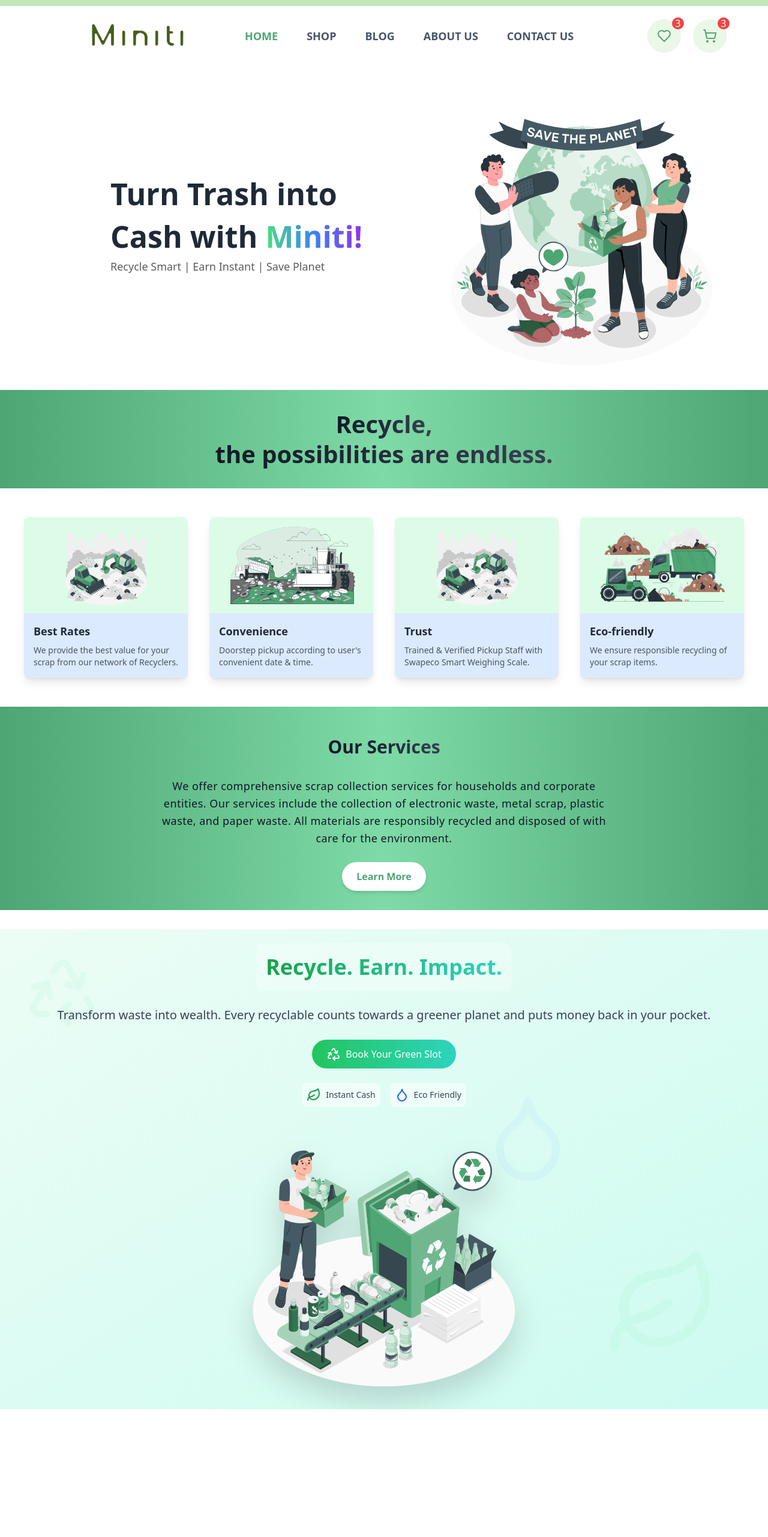
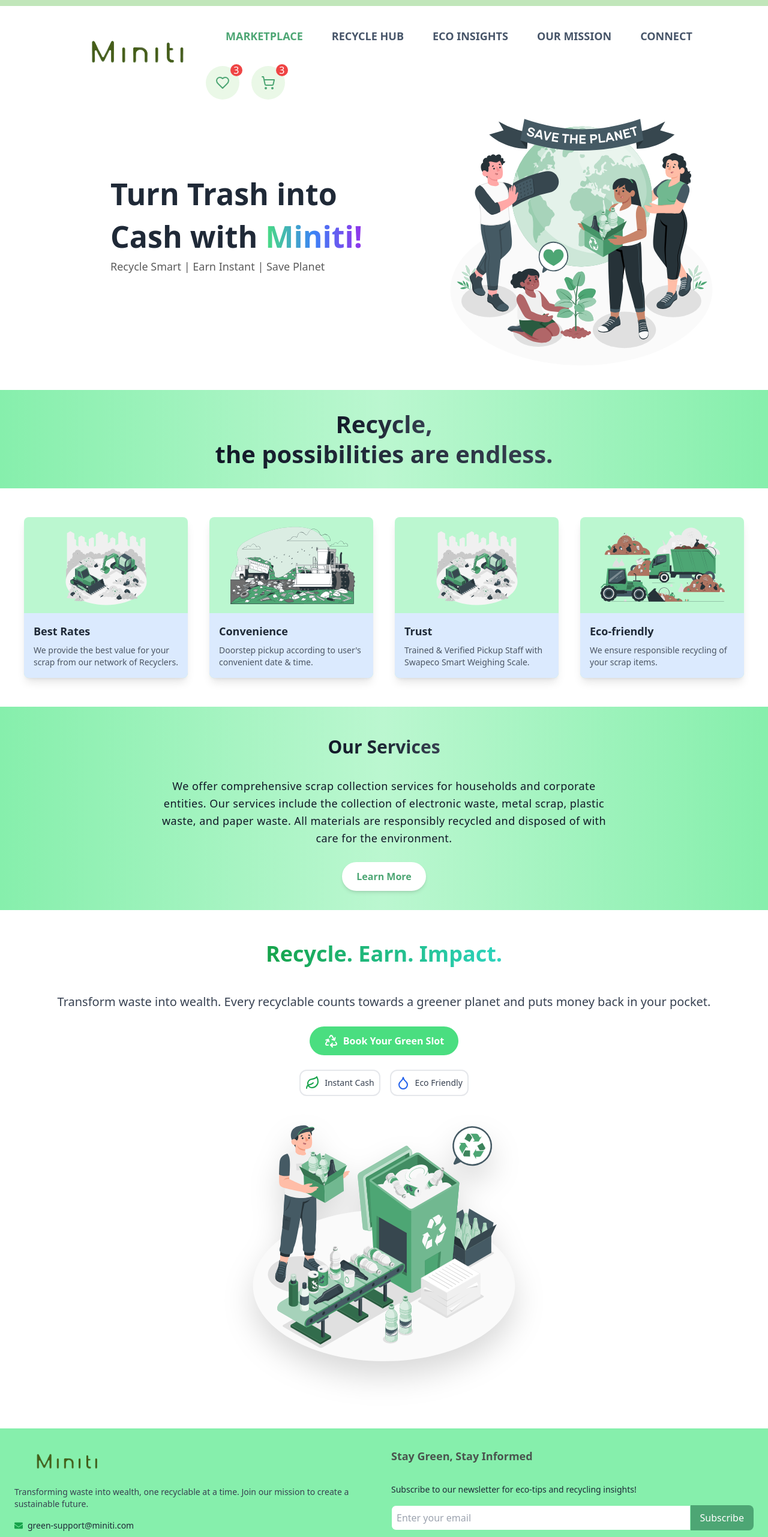
Before and after one commit to Sridhare29/miniti, a React (Create React App) app in the folder miniti/: page / in a window 1280 px wide. Shown: the part 40-2602 px from the top of the page at 60% size. Before the commit the page ends 2389 px from the top, so only its background shows below. Built offline with nearby package versions, Linux system fonts and the light colour scheme.

Commit message:
update fix

```diff
--- a/miniti/src/App.jsx
+++ b/miniti/src/App.jsx
@@ -1,10 +1,12 @@
 import  { BrowserRouter, Route, Routes } from 'react-router-dom'
 import Home from './pages/Home';
+import NotFound from './pages/NotFound';
 function App() {
   return (
     <BrowserRouter>
     <Routes>
       <Route path='/' element={<Home/>}/>
+      <Route path='/erorr' element={<NotFound/>}/>
     </Routes>
     </BrowserRouter>
   );
--- a/miniti/src/components/Card.jsx
+++ b/miniti/src/components/Card.jsx
@@ -2,7 +2,7 @@
 
 function Card(props) {
   return (
-    <div className="flex flex-col lg:flex-row items-center w-full max-w-sm lg:max-w-md bg-green-100 rounded-lg shadow-lg overflow-hidden transform transition-transform duration-500 hover:scale-105 m-4">
+    <div className="flex flex-col lg:flex-row items-center w-full max-w-sm lg:max-w-md bg-green-200 rounded-lg shadow-lg overflow-hidden transform transition-transform duration-500 hover:scale-105 m-4">
       {/* Image Section */}
       <div className="flex-shrink-0 w-50 h-40 p-2">
         <img
--- a/miniti/src/components/Header.jsx
+++ b/miniti/src/components/Header.jsx
@@ -79,42 +79,39 @@
                 </div>
               {/* navbar topic head [#023336]- dark*/}
               <div className="md:lg:w-full w-9/12">
-              <div className='flex justify-between md-lg:justify-center items-center flex-wrap pl-8 '>
+              <div className='flex justify-between md-lg:justify-center items-center flex-wrap '>
                 <ul className="flex items-center justify-center gap-8 font-bold uppercase text-lg md-lg:hidden h-[100px]">
                     <li>
-                        <Link className={`p-2 block ${pathname === '/' ?  'text-[#4DA674]' : 'text-slate-600' } `}>Home</Link>
+                        <Link className={`p-2 block ${pathname === '/' ?  'text-[#4DA674]' : 'text-slate-600' } `}>Marketplace</Link>
                     </li>
                     <li>
-                        <Link className={`p-2 block ${pathname === '/shop' ?  'text-[#4DA674]' : 'text-slate-600' } `}>Shop</Link>
+                        <Link className={`p-2 block ${pathname === '/shop' ?  'text-[#4DA674]' : 'text-slate-600' } `}>Recycle Hub</Link>
                     </li>
                     <li>
-                       <Link className={`p-2 block ${pathname === '/blog' ?  'text-[#4DA674]' : 'text-slate-600' } `}>Blog</Link>
+                       <Link className={`p-2 block ${pathname === '/blog' ?  'text-[#4DA674]' : 'text-slate-600' } `}>Eco Insights</Link>
                     </li>
                     <li>
-                        <Link className={`p-2 block ${pathname === '/about' ?  'text-[#4DA674]' : 'text-slate-600' } `}>About Us</Link>
+                        <Link className={`p-2 block ${pathname === '/about' ?  'text-[#4DA674]' : 'text-slate-600' } `}>Our Mission</Link>
                     </li>
                     <li>
-                       <Link className={`p-2 block ${pathname === '/contact' ?  'text-[#4DA674]' : 'text-slate-600' } `}>Contact Us</Link>
+                       <Link className={`p-2 block ${pathname === '/contact' ?  'text-[#4DA674]' : 'text-slate-600' } `}>Connect</Link>
                     </li>
                 </ul>
                 {/* Cart and wishlist */}
-                <div className="flex md-lg:hidden items-center justify-center gap-5 w-[10%] h-[50%]">
-                  {[
-                    { icon: Heart, color: 'text-[#4DA674]' },
-                    { icon: ShoppingCart, color: 'text-[#4DA674]' }
-                  ].map(({ icon: Icon, color }, index) => (
-                    <div
-                      key={index}
-                      className="relative flex justify-center items-center cursor-pointer px-4 py-4 rounded-full bg-[#EAF8E7]"
-                    >
-                      <span className={`text-xl ${color}`}><Icon /></span>
-                      <div className='w-[20px] h-[20px] absolute bg-red-500 rounded-full text-white flex justify-center items-center -top-[3px] -right-[5px]'>
-                        {wishlist_count}
-                      </div>
-                    </div>
-                  ))}
+                <div className="flex md-lg:hidden items-center justify-center gap-5  w-[10%] h-[50%]">
+              <div className="relative flex justify-center items-center cursor-pointer px-4 py-4 rounded-full bg-[#EAF8E7]">
+              <span className='text-xl text-[#4DA674]'><Heart /></span>
+                <div className='w-[20px] h-[20px] absolute bg-red-500 rounded-full text-white flex justify-center items-center -top-[3px] -right-[5px] '>
+                { wishlist_count }
                 </div>
-
+                </div>
+                <div className="relative flex justify-center items-center cursor-pointer px-4 py-4 rounded-full bg-[#EAF8E7]">
+                <span className='text-xl text-[#4DA674]'><ShoppingCart/></span>
+                <div className='w-[20px] h-[20px] absolute bg-red-500 rounded-full text-white flex justify-center items-center -top-[3px] -right-[5px] '>
+                { wishlist_count }
+                </div>
+                </div>
+              </div>
               </div>
               </div>
 
@@ -153,11 +150,11 @@
         {/* Navigation Links */}
         <ul className="flex flex-col gap-4 text-sm font-semibold uppercase">
           {[
-            { label: "Home", path: "/" },
-            { label: "Shop", path: "/shop" },
-            { label: "Blog", path: "/blog" },
-            { label: "About Us", path: "/about" },
-            { label: "Contact Us", path: "/contact" },
+            { label: "Marketplace", path: "/" },
+            { label: "Recycle Hub", path: "/shop" },
+            { label: "Eco Insights", path: "/blog" },
+            { label: "Our Mission", path: "/about" },
+            { label: "Connect", path: "/contact" },
           ].map((nav, index) => (
             <li key={index}>
               <Link
--- a/miniti/src/components/Layout/BookingBanner.jsx
+++ b/miniti/src/components/Layout/BookingBanner.jsx
@@ -1,18 +1,22 @@
 import React from 'react'
 import { Leaf, Droplet, Recycle } from 'lucide-react'
+import NotFound from '../../pages/NotFound';
+import { useNavigate } from 'react-router-dom';
 
 const BookingBanner = () => {
+    const navigate = useNavigate();
+
   return (
-    <div className="relative bg-gradient-to-br from-emerald-50 to-teal-100 min-h-screen flex items-center overflow-hidden">
+    <div className="relative bg-gradient-to-br my-8 pb-16  min-h-screen flex items-center overflow-hidden">
       {/* Background Shapes */}
-      <div className="absolute top-0 left-0 w-full h-full opacity-10">
+      {/* <div className="absolute top-0 left-0 w-full h-full opacity-10">
         <Recycle className="absolute top-10 left-10 text-green-300 w-32 h-32" />
         <Leaf className="absolute bottom-20 right-20 text-green-300 w-48 h-48" />
         <Droplet className="absolute top-1/3 right-1/4 text-blue-300 w-40 h-40" />
-      </div>
+      </div> */}
 
       <div className="container mx-auto px-6 relative z-10">
-        <div className="flex flex-col lg:flex-row items-center justify-between space-y-8 lg:space-y-0">
+        <div className="flex flex-col lg:flex-row items-center justify-between space-y-2 lg:space-y-0">
           {/* Content Section */}
           <div className="w-full lg:w-1/2 space-y-6 text-center lg:text-left">
             <div className="bg-white/30 backdrop-blur-sm p-4 rounded-xl inline-block">
@@ -21,25 +25,25 @@
               </h1>
             </div>
 
-            <p className="text-xl text-gray-700 leading-relaxed">
+            <p className="text-xl text-gray-700 font-medium leading-relaxed">
               Transform waste into wealth. Every recyclable counts towards a greener planet and puts money back in your pocket.
             </p>
 
             <div className="flex justify-center lg:justify-start space-x-4">
-              <button className="flex items-center bg-gradient-to-r from-green-500 to-teal-400 text-white px-6 py-3 rounded-full hover:scale-105 transition-transform group">
+              <button onClick={() => navigate('/erorr')} className="flex items-center bg-gradient-to-r from-green-400 to-green-400 font-semibold text-white px-6 py-3 rounded-full hover:scale-105 transition-transform group">
                 <Recycle className="mr-2 group-hover:rotate-45 transition-transform" />
                 Book Your Green Slot
               </button>
             </div>
 
             <div className="flex space-x-4 justify-center lg:justify-start">
-              <div className="flex items-center bg-white/50 backdrop-blur-sm p-2 rounded-lg">
+              <div className="flex items-center bg-white/50 border-2 backdrop-blur-sm p-2 rounded-xl hover:scale-105 transition-transform group">
                 <Leaf className="text-green-600 mr-2" />
-                <span className="text-sm text-gray-700">Instant Cash</span>
+                <span className="text-sm font-medium text-gray-700">Instant Cash</span>
               </div>
-              <div className="flex items-center bg-white/50 backdrop-blur-sm p-2 rounded-lg">
+              <div className="flex items-center bg-white/50 border-2 backdrop-blur-sm p-2 rounded-xl hover:scale-105 transition-transform group">
                 <Droplet className="text-blue-600 mr-2" />
-                <span className="text-sm text-gray-700">Eco Friendly</span>
+                <span className="text-sm font-medium text-gray-700">Eco Friendly</span>
               </div>
             </div>
           </div>
--- /dev/null
+++ b/miniti/src/components/Layout/EcoFooter.jsx
@@ -0,0 +1,137 @@
+import React from 'react';
+import {
+  FaFacebookF,
+  FaTwitter,
+  FaLinkedin,
+  FaInstagram,
+  FaEnvelope,
+  FaPhoneAlt,
+  FaMapMarkerAlt
+} from 'react-icons/fa';
+import { Link } from 'react-router-dom';
+
+const EcoFooter = () => {
+  const quickLinks = [
+    { title: 'Marketplace', links: [
+      { name: 'Sell Recyclables', path: '/sell' },
+      { name: 'Buy Recycled', path: '/buy' },
+      { name: 'Pricing', path: '/pricing' }
+    ]},
+    { title: 'Company', links: [
+      { name: 'About Us', path: '/about' },
+      { name: 'Our Mission', path: '/mission' },
+      { name: 'Team', path: '/team' }
+    ]},
+    { title: 'Support', links: [
+      { name: 'Help Center', path: '/help' },
+      { name: 'Contact', path: '/contact' },
+      { name: 'FAQ', path: '/faq' }
+    ]}
+  ];
+
+  const socialLinks = [
+    { icon: FaFacebookF, link: '#', color: 'text-blue-600' },
+    { icon: FaTwitter, link: '#', color: 'text-sky-400' },
+    { icon: FaLinkedin, link: '#', color: 'text-blue-700' },
+    { icon: FaInstagram, link: '#', color: 'text-pink-500' }
+  ];
+
+  return (
+    <footer className="bg-gradient-to-br from-green-300 to-green-300 text-gray-800 py-8">
+      <div className="container mx-auto px-6 flex flex-wrap justify-between items-start gap-8">
+
+
+        <div className="flex flex-row justify-stretch w-full gap-6">
+        {/* Brand Section */}
+        <div className="flex flex-col items-start w-full lg:w-1/4 space-y-4">
+          <img
+            src="http://localhost:3000/images/logo.png"
+            alt="Miniti Logo"
+            className="h-12"
+          />
+          <p className="text-gray-700 text-sm">
+            Transforming waste into wealth, one recyclable at a time. Join our mission to create a sustainable future.
+          </p>
+          <div className=" space-y-2 text-sm">
+            <div className="flex items-center gap-2">
+              <FaEnvelope className="text-green-600" />
+              <span>green-support@miniti.com</span>
+            </div>
+            <div className="flex items-center gap-2">
+              <FaPhoneAlt className="text-green-600" />
+              <span>+(123) ECO-HELP</span>
+            </div>
+            <div className="flex items-center gap-2">
+              <FaMapMarkerAlt className="text-green-600" />
+              <span>123 Green Street, Eco City</span>
+            </div>
+          </div>
+
+
+        </div>
+
+         {/* Newsletter and Social Links */}
+         <div className="flex flex-col items-start w-full lg:w-1/4 space-y-4">
+          <h4 className="font-bold text-lg mb-4 text-[#4a544e]">Stay Green, Stay Informed</h4>
+          <p className="text-sm">Subscribe to our newsletter for eco-tips and recycling insights!</p>
+          <div className="flex w-full">
+            <input
+              type="email"
+              placeholder="Enter your email"
+              className="w-full p-2 rounded-l-lg border border-green-300 focus:outline-none focus:ring-2 focus:ring-green-500"
+            />
+            <button className="bg-[#4DA674] text-white px-4 py-2 rounded-r-lg hover:bg-green-400 transition-colors" >
+              Subscribe
+            </button>
+          </div>
+          <div className="flex gap-4 mt-4">
+            {socialLinks.map((social, index) => (
+              <a
+                key={index}
+                href={social.link}
+                className={`${social.color} hover:opacity-70 transition-opacity text-xl`}
+              >
+                <social.icon />
+              </a>
+            ))}
+          </div>
+        </div>
+
+        </div>
+
+        {/* Quick Links */}
+        {/* <div className="flex flex-wrap w-full lg:w-2/4 justify-start gap-20">
+          {quickLinks.map((section, index) => (
+            <div key={index}>
+              <h4 className="font-bold text-lg mb-4 text-[#4DA674]">{section.title}</h4>
+              <ul className="space-y-2">
+                {section.links.map((link, linkIndex) => (
+                  <li key={linkIndex}>
+                    <Link
+                      to={link.path}
+                      className="text-gray-700 hover:text-[#4DA674] transition-colors"
+                    >
+                      {link.name}
+                    </Link>
+                  </li>
+                ))}
+              </ul>
+            </div>
+          ))}
+        </div> */}
+
+
+      </div>
+
+      {/* Copyright */}
+      <div className="mt-8 pt-6 border-t border-green-200 text-center">
+        <p className="text-sm text-gray-600">
+          © {new Date().getFullYear()} Miniti. All Rights Reserved.
+          <span className="ml-4 text-[#4DA674]">Proudly Sustainable</span>
+        </p>
+      </div>
+    </footer>
+  );
+};
+
+export default EcoFooter;
--- a/miniti/src/components/Layout/OurServicesBanner.jsx
+++ b/miniti/src/components/Layout/OurServicesBanner.jsx
@@ -2,7 +2,7 @@
 
 function OurServicesBanner() {
   return (
-    <div className="flex flex-col bg-gradient-to-r from-[#4DA674] via-[#7edaa6] to-[#4DA674] my-8 justify-center items-center py-8 px-6 text-center">
+    <div className="flex flex-col bg-gradient-to-r from-green-300 via-green-200 to-green-300 mt-8 justify-center items-center py-8 px-6 text-center">
       {/* Heading Section */}
       <div className="flex m-4 text-[30px] sm:text-[20px] lg:text-[50px] font-extrabold leading-tight text-transparent bg-clip-text bg-gradient-to-r from-gray-900 via-gray-800 to-gray-700 animate-text-fade">
         <h1>Our Services</h1>
--- a/miniti/src/components/Layout/QuoteBanner.jsx
+++ b/miniti/src/components/Layout/QuoteBanner.jsx
@@ -2,7 +2,7 @@
 
 export const QuoteBanner = () => {
   return (
-    <div className="w-full h-auto mt-8 bg-gradient-to-r from-[#4DA674] via-[#7edaa6] to-[#4DA674] ">
+    <div className="w-full h-auto mt-8 bg-gradient-to-r from-green-300 via-green-200 to-green-300 ">
       <div className="flex flex-col justify-center items-center py-8 px-4 text-center">
         {/* First Line */}
         <p className="font-extrabold text-[40px] lg:text-[50px] leading-tight text-transparent bg-clip-text bg-gradient-to-r from-gray-900 to-gray-700 animate-fade-in">
--- a/miniti/src/pages/Home.jsx
+++ b/miniti/src/pages/Home.jsx
@@ -5,6 +5,7 @@
 import AboutBanner from '../components/Layout/AboutBanner'
 import OurServicesBanner from '../components/Layout/OurServicesBanner'
 import BookingBanner from '../components/Layout/BookingBanner'
+import EcoFooter from '../components/Layout/EcoFooter'
 
 function Home() {
   return (
@@ -15,6 +16,7 @@
         <AboutBanner/>
         <OurServicesBanner/>
         <BookingBanner/>
+        <EcoFooter/>
     </div>
   )
 }
--- /dev/null
+++ b/miniti/src/pages/NotFound.jsx
@@ -0,0 +1,16 @@
+import React from 'react'
+
+function NotFound() {
+  return (
+    <div className='flex flex-auto justify-center items-center bg-green-300 w-full h-full'>
+            <img
+              src="http://localhost:3000/images/svg/400ErrorBadRequest.svg"
+              alt="400ErrorBaRequest"
+            className="w-full m-32 items-center max-w-md lg:max-w-lg transform hover:scale-110 transition-transform duration-500 "
+        />
+
+    </div>
+  )
+}
+
+export default NotFound
```
Also changed, not shown: miniti/public/images/svg/400ErrorBadRequest.svg (renamed from miniti/public/images/svg/400ErrorBaRequest.svg).
